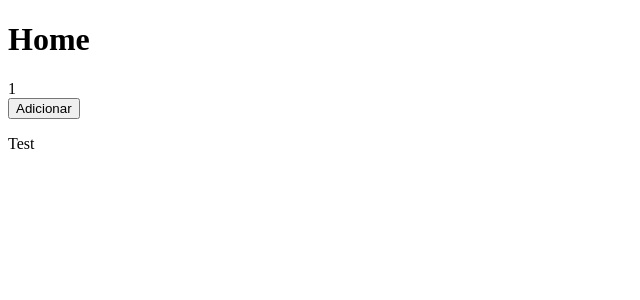
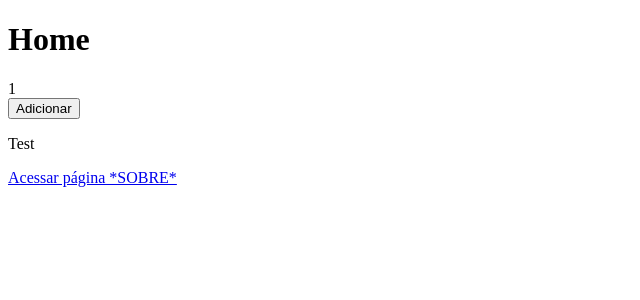
Before and after one commit to AndreMyszko/verselintegration, a Next.js app: page / in a window 1280 px wide. Shown: the top 300 px of the page, without its empty margins (0-640 px from the left). Built offline with nearby package versions, Linux system fonts and the light colour scheme.

Commit message:
update pagina inicial

```diff
--- a/pages/index.js
+++ b/pages/index.js
@@ -8,6 +8,7 @@ function Home(){
             <h1>Home</h1>
             <Contador />
             <p>Test</p>
+            <a href="/sobre">Acessar página *SOBRE*</a>
         </div>
 
     )
```
